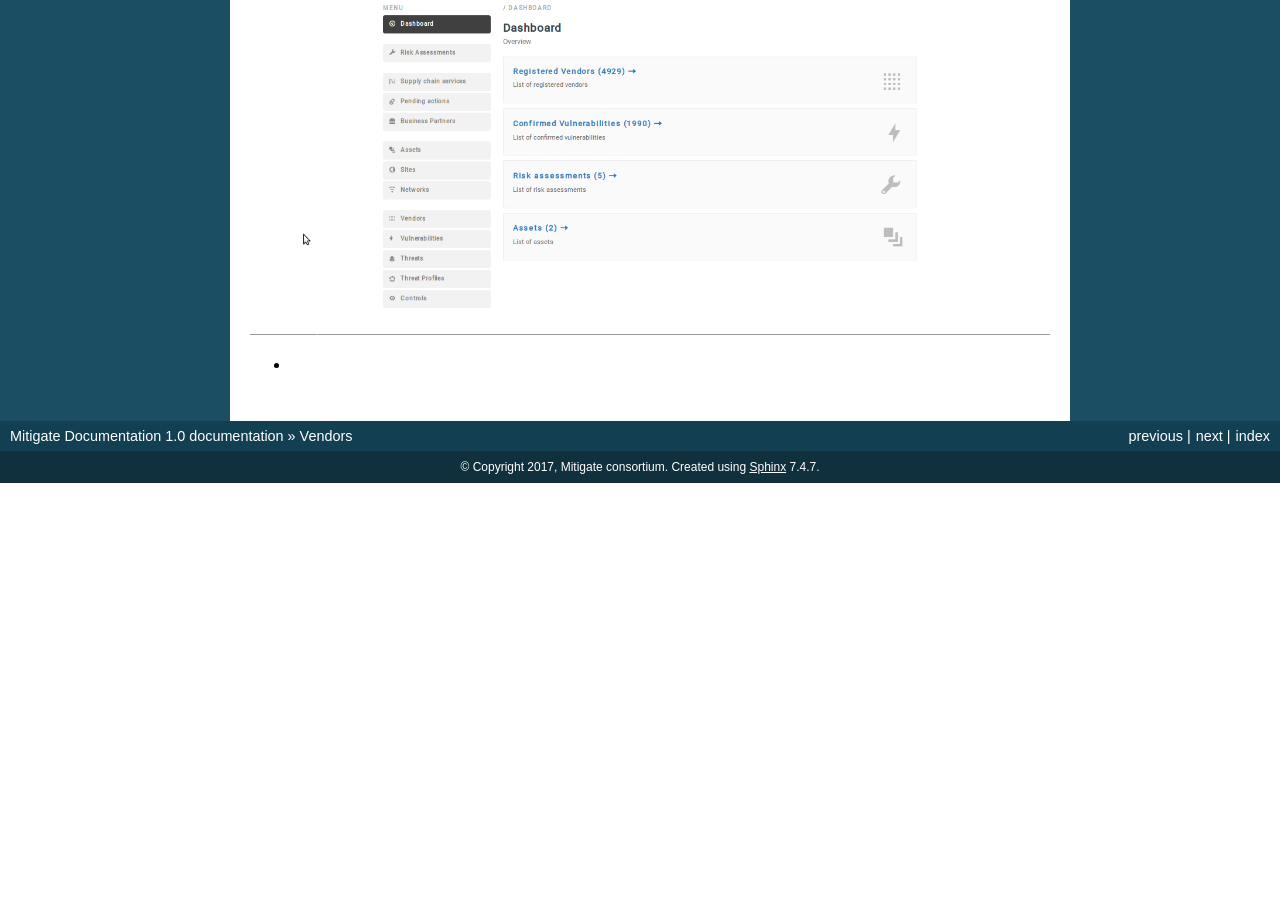
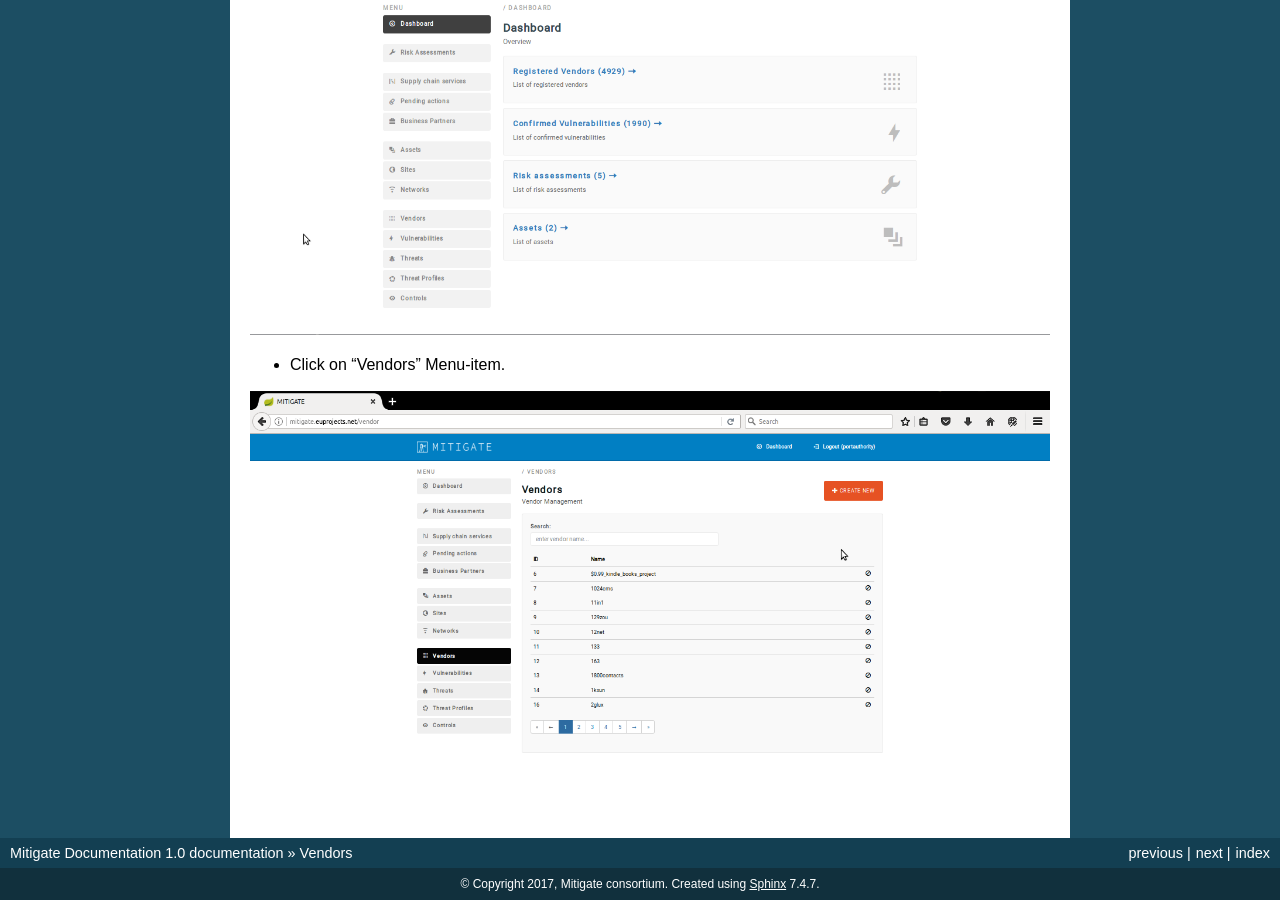
Before and after one commit to singularlogic/mitigate-documentation, a Sphinx documentation site: the page built from docs/e_vendor.rst, in a window 1280 px wide and 900 px high, scrolled down 2239 px. Built offline with Sphinx 7.4.7, drawn with Linux system fonts in a browser that asks for light colours; before the commit the page ends 2722 px from its top, so only the background shows below that.

Commit message:
Update e_vendor.rst

```diff
--- a/docs/e_vendor.rst
+++ b/docs/e_vendor.rst
@@ -30,4 +30,6 @@ Add a vendor
 
 .. image:: assets/Log_4.png
 
--
+- Click on "Vendors" Menu-item.
+
+.. image:: assets/vl.png
```
